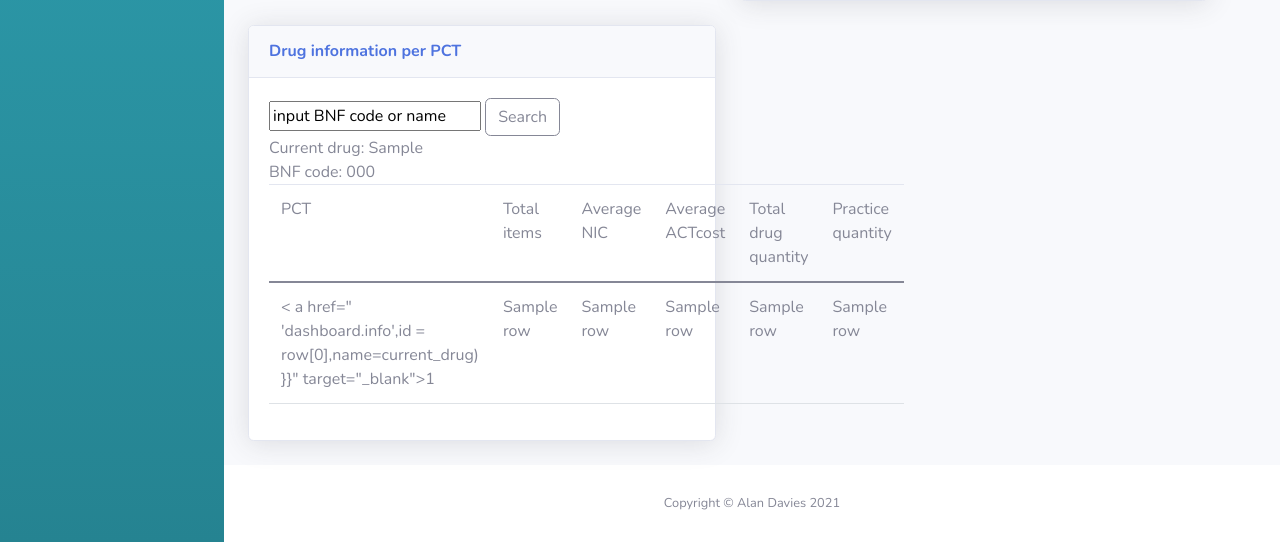
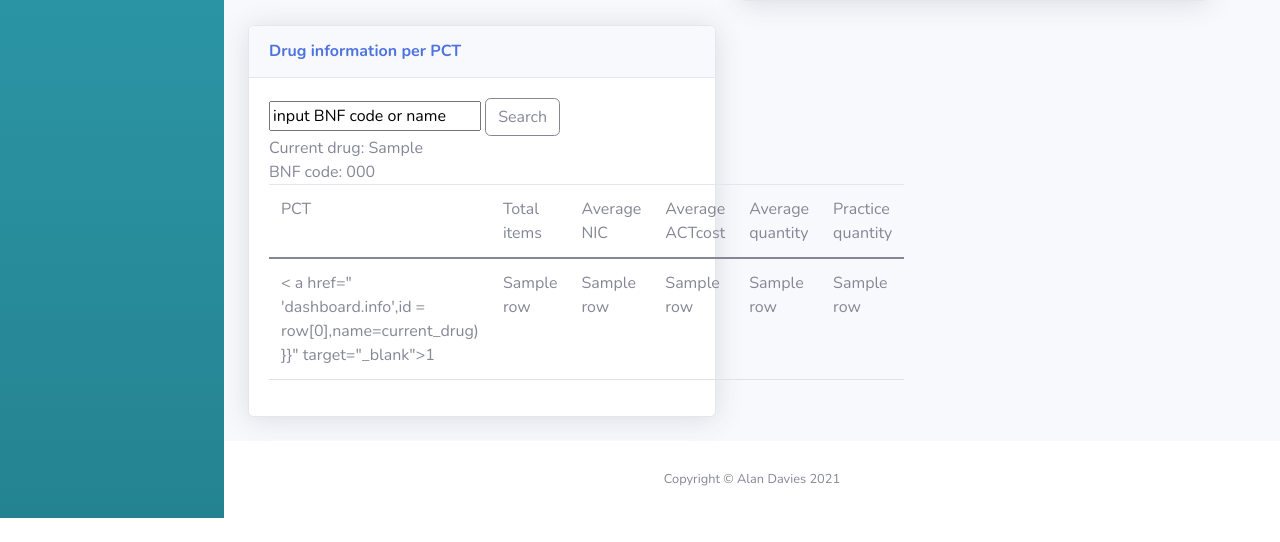
Before and after one commit to Yueer-Fan/MIE_myanmar, a Flask app: template app/templates/dashboard/index.html in a window 1280 px wide. Shown: the part 1292-1834 px from the top of the page. After the commit the page ends 1810 px from the top, so only its background shows below. Run offline with Flask 2, Linux system fonts and the light colour scheme; the template is opened without the code that fills it: most values are stand-ins (such as "Sample title", 1, 10 or a date in 2020); some libraries are stand-ins or nearby versions.

Commit message:
Update index.html

```diff
--- a/app/templates/dashboard/index.html
+++ b/app/templates/dashboard/index.html
@@ -448,7 +448,7 @@
                                   <td>Total items</td>
                                   <td>Average NIC</td>
                                   <td>Average ACTcost</td>
-                                  <td>Total drug quantity</td>
+                                  <td>Average quantity</td>
                                   <td>Practice quantity</td>
                                 </thead>
                                 <tbody>
```
